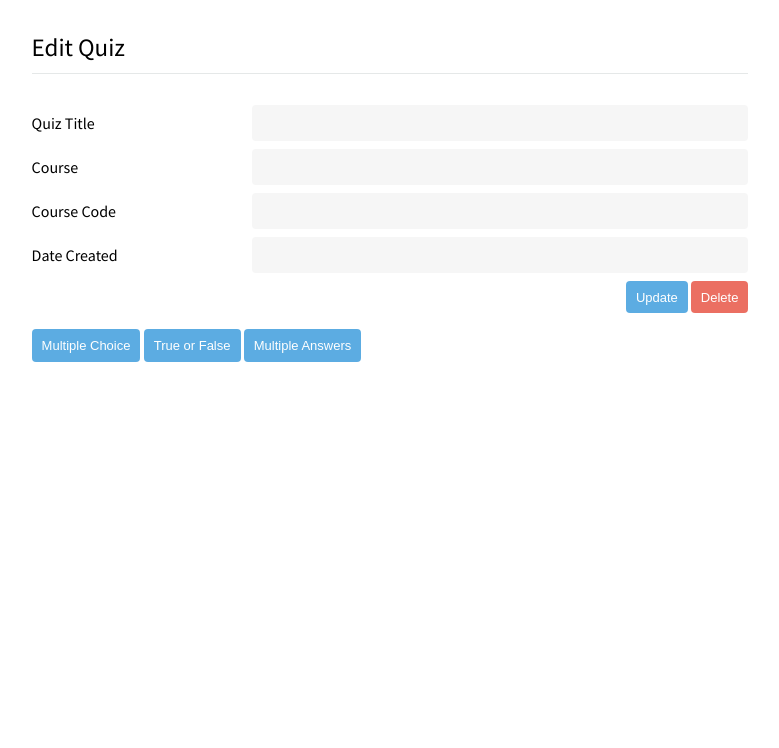
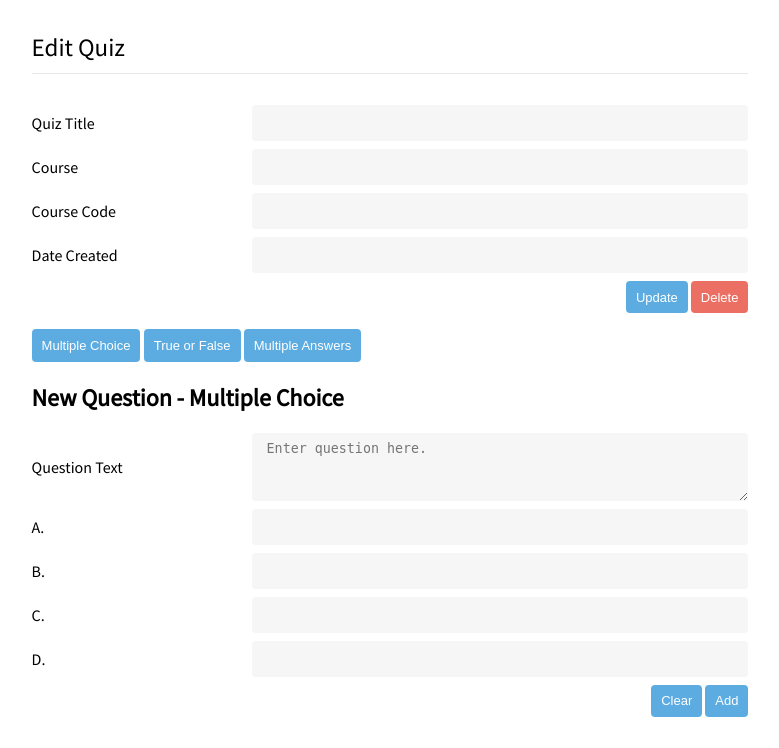
Before and after one commit to quruli/Quiz, a PHP site: page /quiz_edit.php?quiz_id=1 in a window 1280 px wide. Shown: the part 82-830 px from the top of the page, without its empty margins (250-1029 px from the left). Before the commit the page ends 444 px from the top, so only its background shows below. Run offline with PHP 8.4, Linux system fonts and the light colour scheme; data that the repository does not hold is empty; some libraries are stand-ins or nearby versions.

Commit message:
question_add.inc.php for programming added new question form

```diff
--- a/quiz_edit.php
+++ b/quiz_edit.php
@@ -55,6 +55,39 @@
 
 	 </div>
 
+	 <div class="modal">
+		<h2>New Question - Multiple Choice</h2>
+		<form class="account-form">
+			<ul>
+				<li>
+					<label for="question-text">Question Text</label>
+					<textarea rows="4" cols="50" placeholder="Enter question here."></textarea>
+				</li>
+				<li>
+					<label for="ans1">A.</label>
+					<input type="text" name="ans1" />
+				</li>
+				<li>
+					<label for="ans2">B.</label>
+					<input type="text" name="ans2" />
+				</li>
+				<li>
+					<label for="ans3">C.</label>
+					<input type="text" name="ans3" />
+				</li>
+				<li>
+					<label for="ans4">D.</label>
+					<input type="text" name="ans4" />
+				</li>
+				<li class="flex-end">
+					<button type="submit">Clear</button>
+					<button type="submit">Add</button>
+				</li>
+			</ul>
+		</form>
+	 </div>
+
+
  </div>
 
  <script>
--- a/style.css
+++ b/style.css
@@ -39,6 +39,21 @@ header {
   align-items: center;
   border-bottom: solid 1px;
   border-color: #E5E8E8;
+}
+
+form input {
+  height: 36px;
+  border: none;
+  border-radius: 4px;
+  background-color: #F6F6F6;
+}
+
+textarea {
+  border: none;
+  border-radius: 4px;
+  background-color: #F6F6F6;
+  padding: 0 15px;
+  padding-top: 8px;
 }
 
 .button-red {
@@ -87,12 +102,7 @@ header {
   font-size: 16px;
 }
 
-form input {
-  height: 36px;
-  border: none;
-  border-radius: 4px;
-  background-color: #F6F6F6;
-}
+
 
 .header-login form input {
   width: 160px;
```
Also changed, not shown: inc/question_add.inc.php (added).
